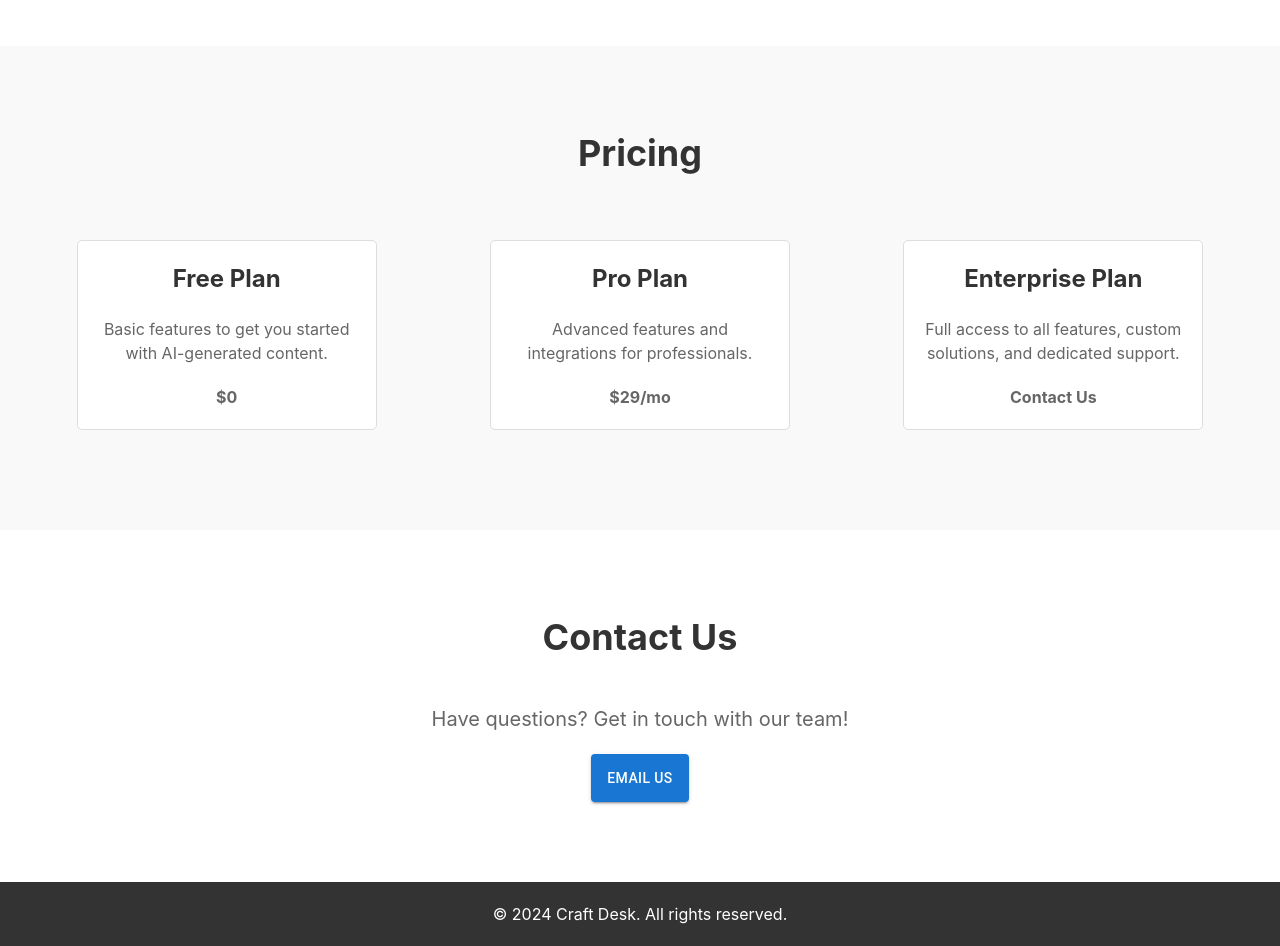
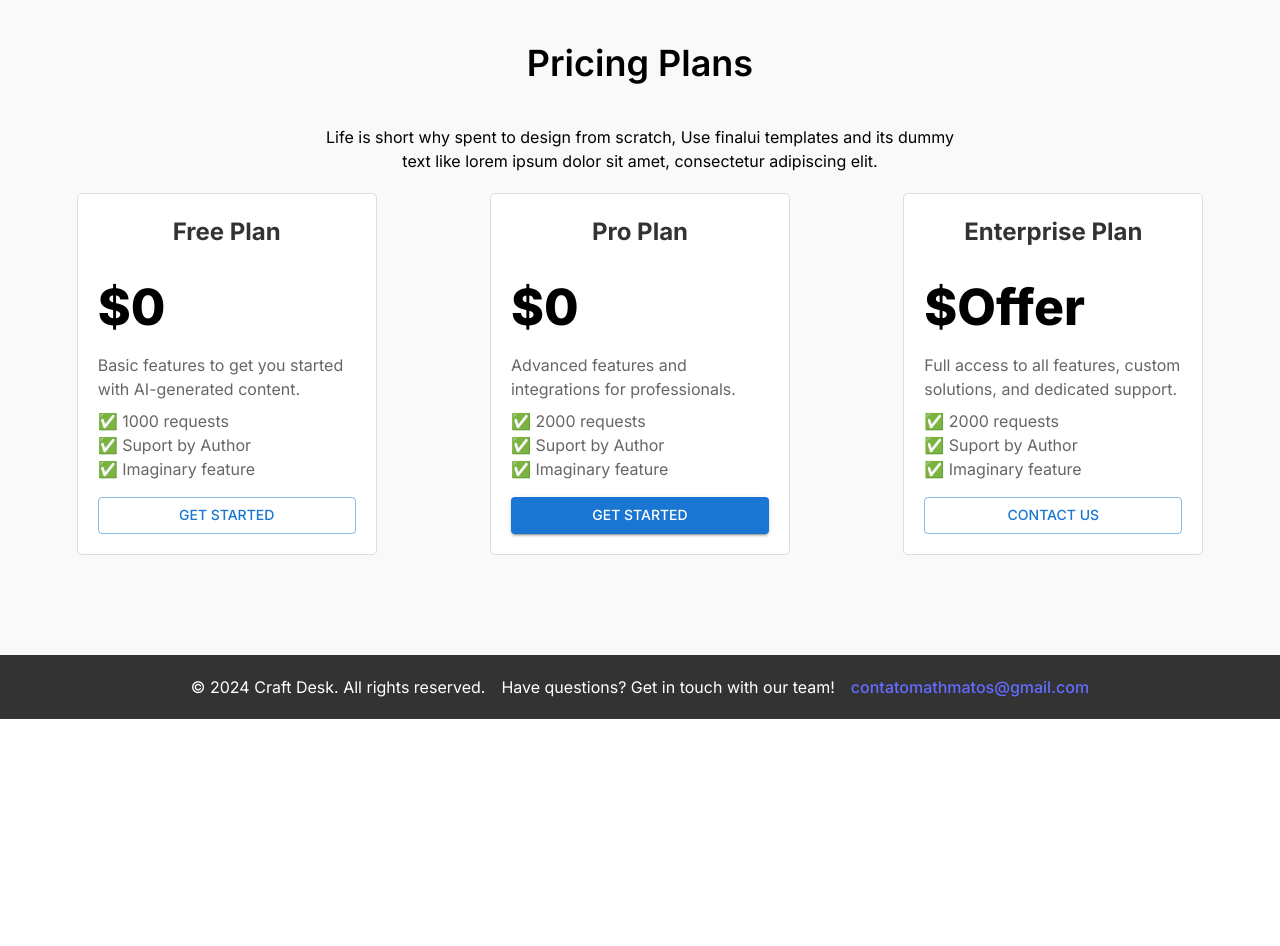
Before and after one commit to math-matos/CrafterDesk, a React (Vite) app in the folder frontend/: page / in a window 1280 px wide. Shown: the part 1640-2586 px from the top of the page. After the commit the page ends 2359 px from the top, so only its background shows below. Built offline with nearby package versions, Linux system fonts and the light colour scheme.

Commit message:
feat: design Pricing Plans section

```diff
--- a/frontend/index.html
+++ b/frontend/index.html
@@ -3,6 +3,11 @@
   <head>
     <meta charset="UTF-8" />
     <link rel="icon" type="image/svg+xml" href="/vite.svg" />
+    <link rel="preconnect" href="https://fonts.googleapis.com" />
+    <link rel="preconnect" href="https://fonts.gstatic.com" crossorigin />
+    <link
+      href="https://fonts.googleapis.com/css2?family=Inter:ital,opsz,wght@0,14..32,100..900;1,14..32,100..900&display=swap"
+      rel="stylesheet" />
     <meta name="viewport" content="width=device-width, initial-scale=1.0" />
     <title>Craft Desk</title>
   </head>
--- a/frontend/src/App.jsx
+++ b/frontend/src/App.jsx
@@ -46,19 +46,19 @@ function App() {
           <Typography variant="h1" fontWeight={600}>
             Your I.A assistant to help <br /> All Your services & chat support
           </Typography>
-          <p>
+          <Typography mt={2}>
             Final tool to work on a par with your, store everything in one
             place, <br /> and organize chats the way you want.
-          </p>
+          </Typography>
           <video width="70%" controls>
             <source src={videoURL} type="video/mp4" />
             Seu navegador não suporta o elemento <code>video</code>.
           </video>
         </section>
 
-        {/* Features Section */}
+        {/* About the project Section */}
         <section id="features" className="features">
-          <h2>Features</h2>
+          <h2>About the project</h2>
           <div className="feature-list">
             <div className="feature">
               <h3>AI-Powered Content Generation</h3>
@@ -86,48 +86,96 @@ function App() {
 
         {/* Pricing Section */}
         <section id="pricing" className="pricing">
-          <h2>Pricing</h2>
+          <Typography variant="h2" fontWeight={600} style={{ color: "black" }}>
+            Pricing Plans
+          </Typography>
+          <Typography>
+            Life is short why spent to design from scratch, Use finalui
+            templates and its dummy <br /> text like lorem ipsum dolor sit amet,
+            consectetur adipiscing elit.
+          </Typography>
           <div className="pricing-list">
             <div className="pricing-option">
               <h3>Free Plan</h3>
-              <p>
+              <Typography
+                align="left"
+                fontWeight={800}
+                style={{ fontSize: 50, color: "black" }}>
+                $0
+              </Typography>
+              <Typography align="left" mt={1} mb={1}>
                 Basic features to get you started with AI-generated content.
-              </p>
-              <p className="price">$0</p>
+              </Typography>
+              <Typography align="left">✅ 1000 requests</Typography>
+              <Typography align="left">✅ Suport by Author</Typography>
+              <Typography align="left" mb={2}>
+                ✅ Imaginary feature
+              </Typography>
+              <Button variant="outlined" fullWidth>
+                GET STARTED
+              </Button>
             </div>
+
             <div className="pricing-option">
               <h3>Pro Plan</h3>
-              <p>Advanced features and integrations for professionals.</p>
-              <p className="price">$29/mo</p>
+              <Typography
+                align="left"
+                fontWeight={800}
+                style={{ fontSize: 50, color: "black" }}>
+                $0
+              </Typography>
+              <Typography align="left" mt={1} mb={1}>
+                Advanced features and integrations for professionals.
+              </Typography>
+              <Typography align="left">✅ 2000 requests</Typography>
+              <Typography align="left">✅ Suport by Author</Typography>
+              <Typography align="left" mb={2}>
+                ✅ Imaginary feature
+              </Typography>
+              <Button variant="contained" fullWidth>
+                GET STARTED
+              </Button>
             </div>
+
             <div className="pricing-option">
               <h3>Enterprise Plan</h3>
-              <p>
+              <Typography
+                align="left"
+                fontWeight={800}
+                style={{ fontSize: 50, color: "black" }}>
+                $Offer
+              </Typography>
+              <Typography align="left" mt={1} mb={1}>
                 Full access to all features, custom solutions, and dedicated
                 support.
-              </p>
-              <p className="price">Contact Us</p>
+              </Typography>
+              <Typography align="left">✅ 2000 requests</Typography>
+              <Typography align="left">✅ Suport by Author</Typography>
+              <Typography align="left" mb={2}>
+                ✅ Imaginary feature
+              </Typography>
+              <Button variant="outlined" fullWidth>
+                Contact Us
+              </Button>
             </div>
           </div>
         </section>
 
-        {/* Contact Section */}
-        <section id="contact" className="contact">
-          <h2>Contact Us</h2>
-          <p>Have questions? Get in touch with our team!</p>
-          <Button
-            href="mailto:contatomathmatos@gmail.com"
-            variant="contained"
-            style={{ height: "3rem" }}>
-            Email Us
-          </Button>
-        </section>
-
         {/* Footer */}
         <footer className="footer">
-          <p>
-            &copy; {new Date().getFullYear()} Craft Desk. All rights reserved.
-          </p>
+          <Box
+            display="flex"
+            alignItems="center"
+            justifyContent="center"
+            gap={2}>
+            <p>
+              &copy; {new Date().getFullYear()} Craft Desk. All rights reserved.
+            </p>
+            <p>Have questions? Get in touch with our team!</p>
+            <a href="mailto:contatomathmatos@gmail.com">
+              contatomathmatos@gmail.com
+            </a>
+          </Box>
         </footer>
       </div>
       {/*
--- a/frontend/src/css/HomePage.css
+++ b/frontend/src/css/HomePage.css
@@ -39,7 +39,7 @@ html {
 /* Hero Section */
 .hero {
   text-align: center;
-  padding: 100px 20px;
+  padding: 50px 20px;
   background-color: #f9f9f9;
 }
 
--- a/frontend/src/main.jsx
+++ b/frontend/src/main.jsx
@@ -1,10 +1,19 @@
-import { StrictMode } from 'react'
-import { createRoot } from 'react-dom/client'
-import App from './App.jsx'
-import './index.css'
+import { createTheme, ThemeProvider } from "@mui/material/styles";
+import { StrictMode } from "react";
+import { createRoot } from "react-dom/client";
+import App from "./App.jsx";
+import "./index.css";
 
-createRoot(document.getElementById('root')).render(
-  <StrictMode>
-    <App />
-  </StrictMode>,
-)
+const theme = createTheme({
+  typography: {
+    fontFamily: "Inter, Arial, sans-serif"
+  }
+});
+
+createRoot(document.getElementById("root")).render(
+  <ThemeProvider theme={theme}>
+    <StrictMode>
+      <App />
+    </StrictMode>
+  </ThemeProvider>
+);
```
